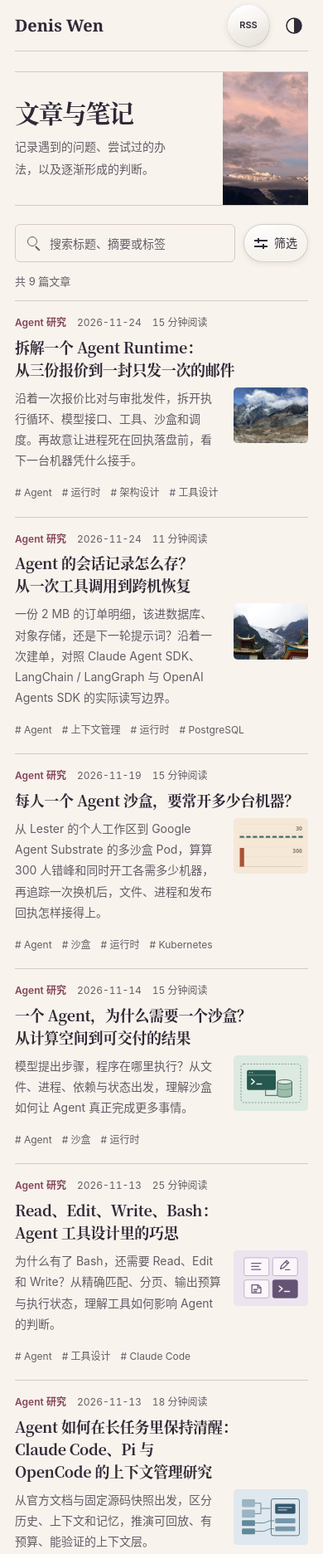
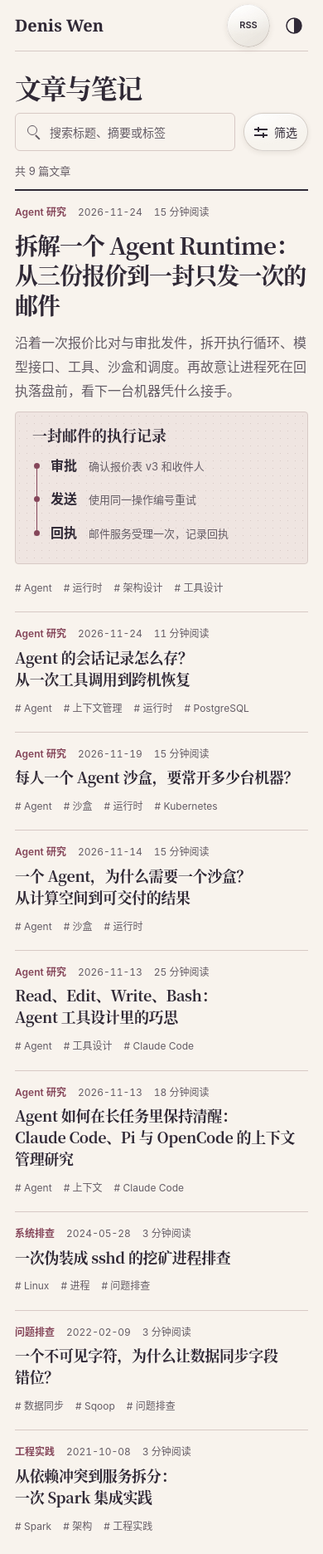
Before and after one commit to biubiuqiu/biubiuqiu.github.io, a plain HTML site: page writing/index.html in a window 390 px wide. Shown: the top 1873 px of the page at 83% size. Drawn offline with Linux system fonts and the light colour scheme.

Commit message:
Feature the latest research in an editorial index and lay out the race photo series

```diff
--- a/writing.css
+++ b/writing.css
@@ -171,47 +171,65 @@
 .archive-empty p { font-size: 17px; }
 .archive-empty button { margin-top: 4px; font-size: 14px; }
 
-.archive-grid {
-  display: grid; grid-template-columns: repeat(2, minmax(0, 1fr));
-  column-gap: clamp(28px, 4vw, 60px); list-style: none; padding: 0; margin: 0;
+.archive-masthead {
+  display: grid; grid-template-columns: 1fr minmax(280px, 40%); align-items: end;
+  gap: 12px 24px; padding-bottom: 10px;
 }
-.archive-card { display: flex; flex-direction: column; min-width: 0; padding: 22px 0 14px; border-top: 1px solid var(--line); }
-.card-meta {
-  display: flex; align-items: baseline; gap: 4px 13px; flex-wrap: wrap;
-  font-size: 12px; line-height: 1.65; color: var(--muted); font-variant-numeric: tabular-nums;
+.archive-masthead h1 { font: 550 clamp(32px,4.1vw,58px)/1.2 var(--display); letter-spacing: -.045em; }
+.archive-masthead .archive-filters { margin: 0; }
+.archive-masthead .archive-state { grid-column: 1 / -1; min-height: 32px; }
+.archive-grid { list-style: none; padding: 0; margin: 0; }
+.archive-card {
+  display: grid; grid-template-columns: minmax(135px, .27fr) minmax(0,1fr); align-items: start;
+  gap: 4px clamp(14px,3vw,42px); border-top: 1px solid var(--line); padding: 18px 0 12px;
 }
-.card-category { font-weight: 600; color: var(--accent); }
-.archive-entry {
-  position: relative; isolation: isolate;
-  display: grid; grid-template: "title image" auto "summary image" 1fr / minmax(0, 1fr) 26%;
-  gap: 8px 18px; margin: 10px 0 4px; border-radius: 3px;
+.card-meta { display: flex; align-items: baseline; flex-wrap: wrap; gap: 4px 14px; color: var(--muted); font-size: 12px; line-height: 1.7; font-variant-numeric: tabular-nums; }
+.archive-card:not(.issue-lead) .card-meta { grid-row: span 2; align-self: center; }
+.card-category { color: var(--accent); font-weight: 600; }
+.archive-entry h2 { font: 600 clamp(18px,1.65vw,23px)/1.45 var(--display); text-wrap: pretty; }
+.card-title-phrase { display: inline-block; max-width: 100%; overflow-wrap: anywhere; }
+.archive-entry h2 a:is(:hover,:focus-visible) { color: var(--accent); text-decoration: underline; text-underline-offset: .19em; }
+.archive-grid .post-tags { margin: 0; gap: 0 14px; }
+.archive-card .post-tags a { padding: 0; min-height: 30px; font-size: 12px; border: 0; }
+.archive-card .post-tags a:hover { text-decoration: underline; }
+.issue-lead {
+  grid-template-columns: minmax(0,1.25fr) minmax(245px,.8fr);
+  grid-template-areas: "meta art" "entry art" "tags art";
+  align-content: center; padding: clamp(24px,4vw,52px) 0;
+  gap: 12px clamp(24px,6vw,90px); border-top: 2px solid var(--ink);
 }
-.archive-entry h2 {
-  grid-area: title; font: 600 clamp(18px, 1.6vw, 22px)/1.55 var(--sans);
-  letter-spacing: -.018em; overflow-wrap: anywhere; text-wrap: balance;
+.issue-lead .card-meta { grid-area: meta; align-self: end; }
+.issue-lead .archive-entry { grid-area: entry; align-self: center; }
+.issue-lead h2 { font-size: clamp(28px,3vw,44px); line-height: 1.29; letter-spacing: -.035em; }
+.issue-lead h2 .card-title-phrase { display: block; }
+.issue-lead h2 wbr { display: none; }
+.issue-lead p { margin-top: 14px; color: var(--muted); line-height: 1.8; }
+.issue-lead .post-tags { grid-area: tags; }
+.issue-photo, .issue-diagram { grid-area: art; align-self: center; width: 100%; }
+.issue-photo { max-height: 280px; object-fit: cover; }
+.issue-diagram {
+  padding: clamp(20px,2.4vw,36px); border: 1px solid var(--line); border-radius: 4px;
+  background-color: var(--surface);
+  background-image: radial-gradient(var(--line) .75px, transparent .85px); background-size: 9px 9px;
 }
-.archive-entry h2 a::after { content: ""; position: absolute; inset: 0; border-radius: 4px; z-index: 1; }
-.card-title-phrase { display: inline-block; max-width: 100%; vertical-align: top; }
-.archive-entry h2 a:focus-visible { outline: none; }
-.archive-entry h2 a:focus-visible::after { outline: 2px solid var(--accent); outline-offset: 4px; }
-.archive-entry h2 a:hover, .archive-entry h2 a:focus-visible {
-  color: var(--accent); text-decoration: underline; text-decoration-thickness: 1px; text-underline-offset: .2em;
+.issue-diagram figcaption { font: 600 18px/1.5 var(--display); }
+.issue-diagram ol { padding: 0; margin: 14px 0 0 5px; list-style: none; }
+.issue-diagram li {
+  position: relative; display: flex; align-items: baseline; flex-wrap: wrap; gap: 0 14px;
+  padding: 5px 0 10px 17px; color: var(--ink); line-height: 1.6;
 }
-.archive-entry p { position: relative; z-index: 2; grid-area: summary; color: var(--muted); font-size: 14px; line-height: 1.8; overflow-wrap: anywhere; }
-.archive-thumb {
-  grid-area: image; align-self: start; display: block; width: 100%; height: auto;
-  aspect-ratio: 4/3; object-fit: cover; border-radius: 5px; background: var(--surface);
+.issue-diagram li:not(:last-child)::before { content: ""; position: absolute; left: 0; top: 17px; bottom: -16px; width: 1px; background: var(--accent); }
+.issue-diagram li::after { content: ""; position: absolute; left: -3px; top: 14px; width: 7px; height: 7px; border-radius: 50%; background: var(--accent); }
+.issue-diagram li span { color: var(--muted); font-size: 13px; }
+@media (max-width: 700px) {
+  .archive-masthead, .archive-card { grid-template-columns: minmax(0,1fr); }
+  .archive-masthead .archive-state { min-height: 24px; }
+  .archive-card:not(.issue-lead) .card-meta { grid-row: auto; }
+  .issue-lead { grid-template-areas: "meta" "entry" "art" "tags"; padding: 22px 0 14px; gap: 10px; }
+  .issue-diagram { padding: 14px 20px; }
+  .issue-diagram ol { margin-top: 6px; }
 }
-.archive-card .post-tags { gap: 0 12px; margin-top: auto; padding-top: 4px; }
-.archive-card .post-tags a {
-  padding: 0; min-height: 34px; border: none; border-radius: 0; font-size: 12px;
-}
-.archive-card .post-tags a:hover { text-decoration: underline; text-underline-offset: 3px; }
 .related-card img { aspect-ratio: 4/3; }
-@media (max-width: 800px) {
-  .archive-grid { grid-template-columns: 1fr; }
-  .archive-entry { grid-template-columns: minmax(0, 1fr) min(25%, 140px); }
-}
 @media (max-width: 600px) {
   .archive-page .writing-header { min-height: 62px; }
   .archive-intro .writing-intro { font-size: 14px; }
@@ -220,11 +238,6 @@
   .archive-state { min-height: 46px; }
   .archive-card { padding: 16px 0 9px; }
   .card-words { display: none; }
-  .archive-entry {
-    grid-template: "title title" auto "summary image" auto / minmax(0, 1fr) clamp(75px, 23vw, 112px);
-    gap: 8px 13px; margin-top: 6px;
-  }
-  .archive-entry h2 { font-size: 18px; line-height: 1.5; }
   .archive-card .post-tags a { min-height: 38px; }
   .related-card img { height: auto; }
 }
@@ -242,17 +255,6 @@
 }
 
 /* Photography and writing share a warm paper margin and serif headlines. */
-.archive-page .archive-intro {
-  display: grid; align-content: center; position: relative; isolation: isolate;
-  min-height: clamp(190px, 18vw, 260px); padding: 26px 48% 26px 0;
-  border-block: 1px solid var(--line);
-}
-.archive-intro::after {
-  content: ""; position: absolute; inset: 0 0 0 56%; z-index: -1;
-  background: #574653 url("/assets/hiking/originals/IMG_1909.jpeg") center 79% / cover;
-}
-.archive-page .archive-intro h1 { font: 550 clamp(38px, 4.1vw, 63px)/1.25 var(--display); letter-spacing: -.05em; }
-.archive-page .archive-entry h2 { font-family: var(--display); }
 .post-page { background: var(--paper); }
 .post-page .post-hero-content { width: min(1180px, calc(100% - 80px)); text-align: left; }
 .post-page .post-hero-content h1 { font-family: var(--display); }
@@ -265,8 +267,5 @@
 .post-page .article-body h2 { font-family: var(--display); font-size: clamp(22px, 2vw, 29px); line-height: 1.48; }
 .post-page .article-body pre { border-inline-start: 3px solid var(--accent); }
 @media (max-width: 600px) {
-  .archive-page .archive-intro { min-height: 162px; padding: 17px 33% 17px 0; }
-  .archive-intro::after { left: 71%; background-position: 57% 82%; }
-  .archive-page .archive-intro h1 { font-size: clamp(30px, 7vw, 39px); }
   .post-page .post-hero-content { width: calc(100% - 36px); }
 }
--- a/writing/index.html
+++ b/writing/index.html
@@ -16,14 +16,14 @@
   document.querySelectorAll('meta[name="theme-color"]').forEach(function (meta) { meta.content = color; });
 })();
 
-</script><link rel="stylesheet" href="/styles.css?v=22"><link rel="stylesheet" href="/writing.css?v=12"><link rel="stylesheet" href="/liquid-nav.css?v=3"><script src="/liquid-nav.js?v=3" defer></script><script src="/theme.js?v=7" defer></script><script src="/writing.js?v=6" defer></script><link rel="stylesheet" href="/archive-filter.css?v=1"></head><body class="writing-page archive-page"><a class="skip-link" href="#main">跳到正文</a><header class="writing-header writing-width"><a class="writing-brand" href="/" aria-label="Denis Wen 首页">Denis Wen<span class="writing-brand-sub"> / 文章与笔记</span></a><div class="writing-controls"><nav class="liquid-nav writing-nav" aria-label="文章导航"><canvas class="liquid-optics" aria-hidden="true"></canvas><span class="liquid-lens" aria-hidden="true"><canvas></canvas></span><a class="writing-index-link" href="/writing/" aria-current="page">文章</a><a href="/atom.xml" aria-label="订阅 Atom RSS">RSS</a></nav>            <details class="theme-switcher" data-theme-control data-theme-menu-label="外观" hidden>
+</script><link rel="stylesheet" href="/styles.css?v=24"><link rel="stylesheet" href="/writing.css?v=13"><link rel="stylesheet" href="/liquid-nav.css?v=3"><script src="/liquid-nav.js?v=3" defer></script><script src="/theme.js?v=7" defer></script><script src="/writing.js?v=6" defer></script><link rel="stylesheet" href="/archive-filter.css?v=1"></head><body class="writing-page archive-page"><a class="skip-link" href="#main">跳到正文</a><header class="writing-header writing-width"><a class="writing-brand" href="/" aria-label="Denis Wen 首页">Denis Wen<span class="writing-brand-sub"> / 文章与笔记</span></a><div class="writing-controls"><nav class="liquid-nav writing-nav" aria-label="文章导航"><canvas class="liquid-optics" aria-hidden="true"></canvas><span class="liquid-lens" aria-hidden="true"><canvas></canvas></span><a class="writing-index-link" href="/writing/" aria-current="page">文章</a><a href="/atom.xml" aria-label="订阅 Atom RSS">RSS</a></nav>            <details class="theme-switcher" data-theme-control data-theme-menu-label="外观" hidden>
               <summary aria-label="外观" title="外观"><span class="icon icon-appearance" aria-hidden="true"></span></summary>
               <div class="theme-menu" role="group" aria-label="外观">
                 <button type="button" data-theme-choice="system" aria-pressed="false"><span>跟随系统</span><span class="icon icon-check theme-check" aria-hidden="true"></span></button>
                 <button type="button" data-theme-choice="light" aria-pressed="false"><span>浅色</span><span class="icon icon-check theme-check" aria-hidden="true"></span></button>
                 <button type="button" data-theme-choice="dark" aria-pressed="false"><span>深色</span><span class="icon icon-check theme-check" aria-hidden="true"></span></button>
               </div>
-            </details></div></header><main class="writing-width writing-main" id="main"><div class="archive-intro"><h1>文章与笔记</h1><p class="writing-intro">记录遇到的问题、尝试过的办法，以及逐渐形成的判断。</p></div><form class="archive-filters" id="archive-search" role="search" hidden>
+            </details></div></header><main class="writing-width writing-main" id="main"><div class="archive-masthead"><h1>文章与笔记</h1><form class="archive-filters" id="archive-search" role="search" hidden>
       <div class="filter-bar">
         <label class="archive-search"><span class="sr-only">搜索文章</span>
           <input type="search" name="q" placeholder="搜索标题、摘要或标签" enterkeyhint="search" autocomplete="off">
@@ -42,85 +42,67 @@
     <div class="archive-state">
       <p class="archive-result" role="status" aria-live="polite" aria-atomic="true">共 9 篇文章</p>
       <button class="filter-clear" type="reset" form="archive-search" hidden>清除条件</button>
-    </div><ul class="archive-grid"><li class="archive-card" data-search="拆解一个 Agent Runtime：从三份报价到一封只发一次的邮件 沿着一次报价比对与审批发件，拆开执行循环、模型接口、工具、沙盒和调度。再故意让进程死在回执落盘前，看下一台机器凭什么接手。 Agent 研究 Agent 运行时 架构设计 工具设计" data-category="Agent 研究" data-tags="[&quot;Agent&quot;, &quot;运行时&quot;, &quot;架构设计&quot;, &quot;工具设计&quot;]">
+    </div></div><ul class="archive-grid"><li class="archive-card issue-lead" data-search="拆解一个 Agent Runtime：从三份报价到一封只发一次的邮件 沿着一次报价比对与审批发件，拆开执行循环、模型接口、工具、沙盒和调度。再故意让进程死在回执落盘前，看下一台机器凭什么接手。 Agent 研究 Agent 运行时 架构设计 工具设计" data-category="Agent 研究" data-tags="[&quot;Agent&quot;, &quot;运行时&quot;, &quot;架构设计&quot;, &quot;工具设计&quot;]">
           <div class="card-meta"><span class="card-category">Agent 研究</span><time datetime="2026-11-24">2026-11-24</time>
-            <span>15 分钟阅读<span class="card-words"> · 4,387 字</span></span></div>
+            <span>15 分钟阅读</span></div>
           <div class="archive-entry">
-            <h2><a href="/writing/inside-an-agent-runtime/"><span class="card-title-phrase">拆解一个 Agent Runtime：</span><wbr><span class="card-title-phrase">从三份报价到一封只发一次的邮件</span></a></h2>
-            <p>沿着一次报价比对与审批发件，拆开执行循环、模型接口、工具、沙盒和调度。再故意让进程死在回执落盘前，看下一台机器凭什么接手。</p>
-            <img class="archive-thumb" src="/assets/hiking/img_2146.webp" alt="" width="480" height="360" loading="lazy" decoding="async">
+            <h2><a href="/writing/inside-an-agent-runtime/"><span class="card-title-phrase">拆解一个 Agent Runtime：</span><wbr><span class="card-title-phrase">从三份报价到一封只发一次的邮件</span></a></h2><p>沿着一次报价比对与审批发件，拆开执行循环、模型接口、工具、沙盒和调度。再故意让进程死在回执落盘前，看下一台机器凭什么接手。</p>
           </div>
-          <div class="post-tags"><a href="/writing/?tag=Agent"># Agent</a><a href="/writing/?tag=运行时"># 运行时</a><a href="/writing/?tag=架构设计"># 架构设计</a><a href="/writing/?tag=工具设计"># 工具设计</a></div>
+          <div class="post-tags"><a href="/writing/?tag=Agent"># Agent</a><a href="/writing/?tag=运行时"># 运行时</a><a href="/writing/?tag=架构设计"># 架构设计</a><a href="/writing/?tag=工具设计"># 工具设计</a></div><figure class="issue-diagram"><figcaption>一封邮件的执行记录</figcaption><ol><li><strong>审批</strong><span>确认报价表 v3 和收件人</span></li><li><strong>发送</strong><span>使用同一操作编号重试</span></li><li><strong>回执</strong><span>邮件服务受理一次，记录回执</span></li></ol></figure>
         </li><li class="archive-card" data-search="Agent 的会话记录怎么存？从一次工具调用到跨机恢复 一份 2 MB 的订单明细，该进数据库、对象存储，还是下一轮提示词？沿着一次建单，对照 Claude Agent SDK、LangChain / LangGraph 与 OpenAI Agents SDK 的实际读写边界。 Agent 研究 Agent 上下文管理 运行时 PostgreSQL" data-category="Agent 研究" data-tags="[&quot;Agent&quot;, &quot;上下文管理&quot;, &quot;运行时&quot;, &quot;PostgreSQL&quot;]">
           <div class="card-meta"><span class="card-category">Agent 研究</span><time datetime="2026-11-24">2026-11-24</time>
-            <span>11 分钟阅读<span class="card-words"> · 3,121 字</span></span></div>
+            <span>11 分钟阅读</span></div>
           <div class="archive-entry">
             <h2><a href="/writing/agent-transcript-storage/"><span class="card-title-phrase">Agent 的会话记录怎么存？</span><wbr><span class="card-title-phrase">从一次工具调用到跨机恢复</span></a></h2>
-            <p>一份 2 MB 的订单明细，该进数据库、对象存储，还是下一轮提示词？沿着一次建单，对照 Claude Agent SDK、LangChain / LangGraph 与 OpenAI Agents SDK 的实际读写边界。</p>
-            <img class="archive-thumb" src="/assets/hiking/dsc02281.webp" alt="" width="480" height="360" loading="lazy" decoding="async">
           </div>
           <div class="post-tags"><a href="/writing/?tag=Agent"># Agent</a><a href="/writing/?tag=上下文管理"># 上下文管理</a><a href="/writing/?tag=运行时"># 运行时</a><a href="/writing/?tag=PostgreSQL"># PostgreSQL</a></div>
         </li><li class="archive-card" data-search="每人一个 Agent 沙盒，要常开多少台机器？ 从 Lester 的个人工作区到 Google Agent Substrate 的多沙盒 Pod，算算 300 人错峰和同时开工各需多少机器，再追踪一次换机后，文件、进程和发布回执怎样接得上。 Agent 研究 Agent 沙盒 运行时 Kubernetes" data-category="Agent 研究" data-tags="[&quot;Agent&quot;, &quot;沙盒&quot;, &quot;运行时&quot;, &quot;Kubernetes&quot;]">
           <div class="card-meta"><span class="card-category">Agent 研究</span><time datetime="2026-11-19">2026-11-19</time>
-            <span>15 分钟阅读<span class="card-words"> · 4,404 字</span></span></div>
+            <span>15 分钟阅读</span></div>
           <div class="archive-entry">
             <h2><a href="/writing/agent-sandbox-economics/"><span class="card-title-phrase">每人一个 Agent 沙盒，要常开多少台机器？</span></a></h2>
-            <p>从 Lester 的个人工作区到 Google Agent Substrate 的多沙盒 Pod，算算 300 人错峰和同时开工各需多少机器，再追踪一次换机后，文件、进程和发布回执怎样接得上。</p>
-            <img class="archive-thumb" src="/assets/writing/thumbs/agent-sandbox-economics.svg" alt="" width="480" height="360" loading="lazy" decoding="async">
           </div>
           <div class="post-tags"><a href="/writing/?tag=Agent"># Agent</a><a href="/writing/?tag=沙盒"># 沙盒</a><a href="/writing/?tag=运行时"># 运行时</a><a href="/writing/?tag=Kubernetes"># Kubernetes</a></div>
         </li><li class="archive-card" data-search="一个 Agent，为什么需要一个沙盒？从计算空间到可交付的结果 模型提出步骤，程序在哪里执行？从文件、进程、依赖与状态出发，理解沙盒如何让 Agent 真正完成更多事情。 Agent 研究 Agent 沙盒 运行时" data-category="Agent 研究" data-tags="[&quot;Agent&quot;, &quot;沙盒&quot;, &quot;运行时&quot;]">
           <div class="card-meta"><span class="card-category">Agent 研究</span><time datetime="2026-11-14">2026-11-14</time>
-            <span>15 分钟阅读<span class="card-words"> · 4,486 字</span></span></div>
+            <span>15 分钟阅读</span></div>
           <div class="archive-entry">
             <h2><a href="/writing/agent-sandbox-workspace/"><span class="card-title-phrase">一个 Agent，为什么需要一个沙盒？</span><wbr><span class="card-title-phrase">从计算空间到可交付的结果</span></a></h2>
-            <p>模型提出步骤，程序在哪里执行？从文件、进程、依赖与状态出发，理解沙盒如何让 Agent 真正完成更多事情。</p>
-            <img class="archive-thumb" src="/assets/writing/thumbs/agent-sandbox-workspace.svg" alt="" width="480" height="360" loading="lazy" decoding="async">
           </div>
           <div class="post-tags"><a href="/writing/?tag=Agent"># Agent</a><a href="/writing/?tag=沙盒"># 沙盒</a><a href="/writing/?tag=运行时"># 运行时</a></div>
         </li><li class="archive-card" data-search="Read、Edit、Write、Bash：Agent 工具设计里的巧思 为什么有了 Bash，还需要 Read、Edit 和 Write？从精确匹配、分页、输出预算与执行状态，理解工具如何影响 Agent 的判断。 Agent 研究 Agent 工具设计 Claude Code" data-category="Agent 研究" data-tags="[&quot;Agent&quot;, &quot;工具设计&quot;, &quot;Claude Code&quot;]">
           <div class="card-meta"><span class="card-category">Agent 研究</span><time datetime="2026-11-13">2026-11-13</time>
-            <span>25 分钟阅读<span class="card-words"> · 7,340 字</span></span></div>
+            <span>25 分钟阅读</span></div>
           <div class="archive-entry">
             <h2><a href="/writing/agent-tool-design/"><span class="card-title-phrase">Read、Edit、Write、Bash：</span><wbr><span class="card-title-phrase">Agent 工具设计里的巧思</span></a></h2>
-            <p>为什么有了 Bash，还需要 Read、Edit 和 Write？从精确匹配、分页、输出预算与执行状态，理解工具如何影响 Agent 的判断。</p>
-            <img class="archive-thumb" src="/assets/writing/thumbs/agent-tool-design.svg" alt="" width="480" height="360" loading="lazy" decoding="async">
           </div>
           <div class="post-tags"><a href="/writing/?tag=Agent"># Agent</a><a href="/writing/?tag=工具设计"># 工具设计</a><a href="/writing/?tag=Claude Code"># Claude Code</a></div>
         </li><li class="archive-card" data-search="Agent 如何在长任务里保持清醒：Claude Code、Pi 与 OpenCode 的上下文管理研究 从官方文档与固定源码快照出发，区分历史、上下文和记忆，推演可回放、有预算、能验证的上下文层。 Agent 研究 Agent 上下文 Claude Code" data-category="Agent 研究" data-tags="[&quot;Agent&quot;, &quot;上下文&quot;, &quot;Claude Code&quot;]">
           <div class="card-meta"><span class="card-category">Agent 研究</span><time datetime="2026-11-13">2026-11-13</time>
-            <span>18 分钟阅读<span class="card-words"> · 5,235 字</span></span></div>
+            <span>18 分钟阅读</span></div>
           <div class="archive-entry">
             <h2><a href="/writing/agent-context-management/"><span class="card-title-phrase">Agent 如何在长任务里保持清醒：</span><wbr><span class="card-title-phrase">Claude Code、Pi 与 OpenCode 的上下文管理研究</span></a></h2>
-            <p>从官方文档与固定源码快照出发，区分历史、上下文和记忆，推演可回放、有预算、能验证的上下文层。</p>
-            <img class="archive-thumb" src="/assets/writing/thumbs/agent-context-management.svg" alt="" width="480" height="360" loading="lazy" decoding="async">
           </div>
           <div class="post-tags"><a href="/writing/?tag=Agent"># Agent</a><a href="/writing/?tag=上下文"># 上下文</a><a href="/writing/?tag=Claude Code"># Claude Code</a></div>
         </li><li class="archive-card" data-search="一次伪装成 sshd 的挖矿进程排查 从异常 CPU 占用出发，沿着执行文件、定时任务和配置追踪进程的来源。 系统排查 Linux 进程 问题排查" data-category="系统排查" data-tags="[&quot;Linux&quot;, &quot;进程&quot;, &quot;问题排查&quot;]">
           <div class="card-meta"><span class="card-category">系统排查</span><time datetime="2024-05-28">2024-05-28</time>
-            <span>3 分钟阅读<span class="card-words"> · 655 字</span></span></div>
+            <span>3 分钟阅读</span></div>
           <div class="archive-entry">
             <h2><a href="/writing/linux-mining-process/"><span class="card-title-phrase">一次伪装成 sshd 的挖矿进程排查</span></a></h2>
-            <p>从异常 CPU 占用出发，沿着执行文件、定时任务和配置追踪进程的来源。</p>
-            <img class="archive-thumb" src="/assets/writing/thumbs/linux-mining-process.webp" alt="" width="480" height="360" loading="lazy" decoding="async">
           </div>
           <div class="post-tags"><a href="/writing/?tag=Linux"># Linux</a><a href="/writing/?tag=进程"># 进程</a><a href="/writing/?tag=问题排查"># 问题排查</a></div>
         </li><li class="archive-card" data-search="一个不可见字符，为什么让数据同步字段错位？ 从二分定位问题数据，到追踪解析器状态机，记录一次 NUL 字符引起的同步异常。 问题排查 数据同步 Sqoop 问题排查" data-category="问题排查" data-tags="[&quot;数据同步&quot;, &quot;Sqoop&quot;, &quot;问题排查&quot;]">
           <div class="card-meta"><span class="card-category">问题排查</span><time datetime="2022-02-09">2022-02-09</time>
-            <span>3 分钟阅读<span class="card-words"> · 740 字</span></span></div>
+            <span>3 分钟阅读</span></div>
           <div class="archive-entry">
             <h2><a href="/writing/sqoop-null-character/"><span class="card-title-phrase">一个不可见字符，为什么让数据同步字段错位？</span></a></h2>
-            <p>从二分定位问题数据，到追踪解析器状态机，记录一次 NUL 字符引起的同步异常。</p>
-            <img class="archive-thumb" src="/assets/writing/thumbs/sqoop-null-character.webp" alt="" width="480" height="360" loading="lazy" decoding="async">
           </div>
           <div class="post-tags"><a href="/writing/?tag=数据同步"># 数据同步</a><a href="/writing/?tag=Sqoop"># Sqoop</a><a href="/writing/?tag=问题排查"># 问题排查</a></div>
         </li><li class="archive-card" data-search="从依赖冲突到服务拆分：一次 Spark 集成实践 当 Spark 与既有依赖难以共处，尝试把计算能力独立成服务，用接口明确边界。 工程实践 Spark 架构 工程实践" data-category="工程实践" data-tags="[&quot;Spark&quot;, &quot;架构&quot;, &quot;工程实践&quot;]">
           <div class="card-meta"><span class="card-category">工程实践</span><time datetime="2021-10-08">2021-10-08</time>
-            <span>3 分钟阅读<span class="card-words"> · 641 字</span></span></div>
+            <span>3 分钟阅读</span></div>
           <div class="archive-entry">
             <h2><a href="/writing/spark-remote-service/"><span class="card-title-phrase">从依赖冲突到服务拆分：</span><wbr><span class="card-title-phrase">一次 Spark 集成实践</span></a></h2>
-            <p>当 Spark 与既有依赖难以共处，尝试把计算能力独立成服务，用接口明确边界。</p>
-            <img class="archive-thumb" src="/assets/writing/thumbs/spark-remote-service.webp" alt="" width="480" height="360" loading="lazy" decoding="async">
           </div>
           <div class="post-tags"><a href="/writing/?tag=Spark"># Spark</a><a href="/writing/?tag=架构"># 架构</a><a href="/writing/?tag=工程实践"># 工程实践</a></div>
         </li></ul><div class="archive-empty" hidden><p>没有找到匹配的文章</p><button type="reset" form="archive-search">查看全部文章</button></div></main><footer class="writing-footer writing-width"><a href="/">← 返回主页</a><span>© Denis Wen · 保持好奇，持续探索。</span><a href="/atom.xml">RSS 订阅 ↗</a></footer><p class="writing-toast" role="status" aria-live="polite"></p></body></html>
```
Also changed, not shown: en/index.html (+3 -3 lines), index.html (+3 -3 lines), ja/index.html (+3 -3 lines), src/posts.json (+18 -1 lines), src/template.html (+3 -3 lines), styles.css (+19 -5 lines), writing/agent-context-management/index.html (+1 -1 lines), writing/agent-sandbox-economics/index.html (+1 -1 lines), writing/agent-sandbox-workspace/index.html (+1 -1 lines), writing/agent-tool-design/index.html (+1 -1 lines), writing/agent-transcript-storage/index.html (+1 -1 lines), writing/inside-an-agent-runtime/index.html (+1 -1 lines), writing/linux-mining-process/index.html (+1 -1 lines), writing/spark-remote-service/index.html (+1 -1 lines), 1 more files, 1 other file.
